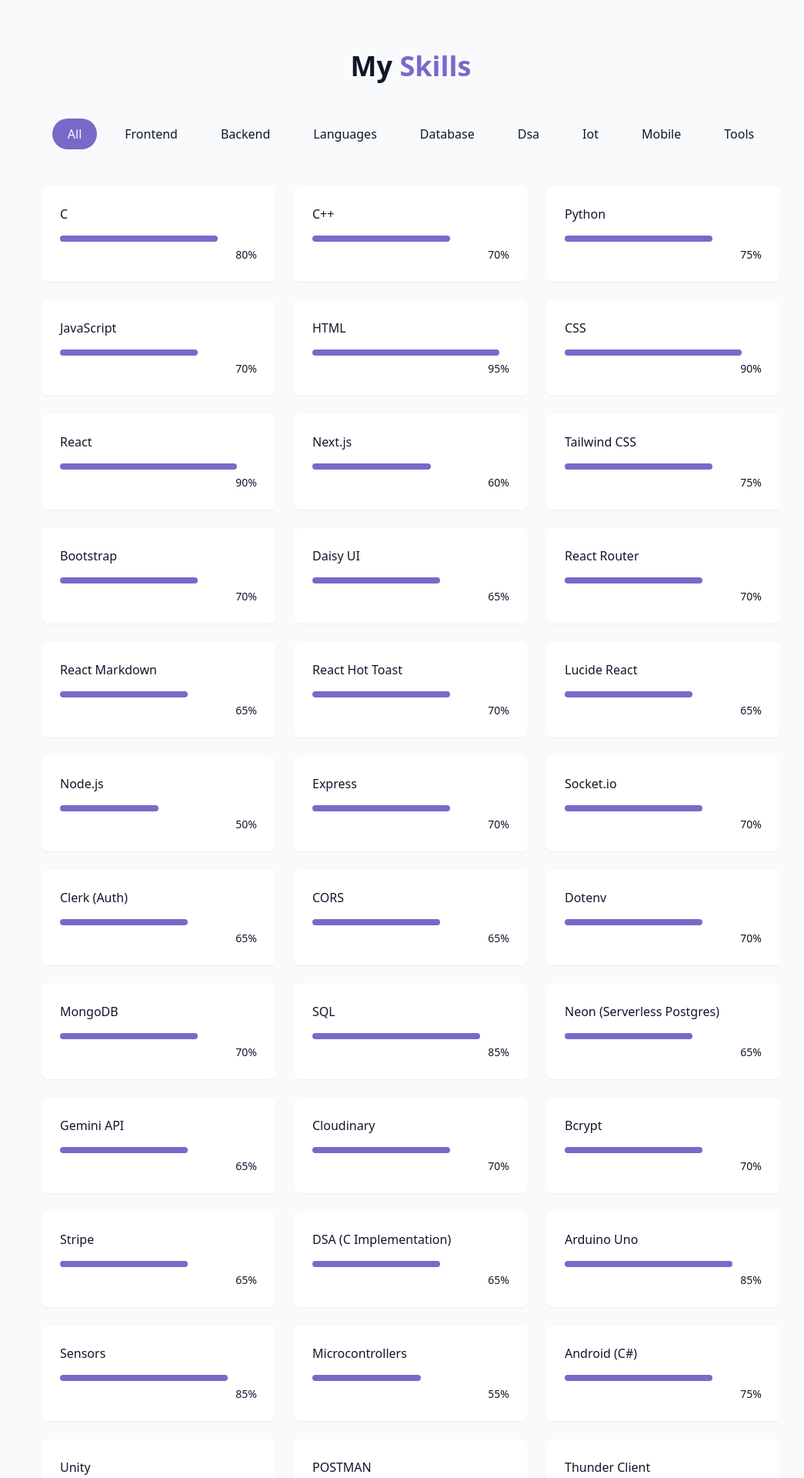
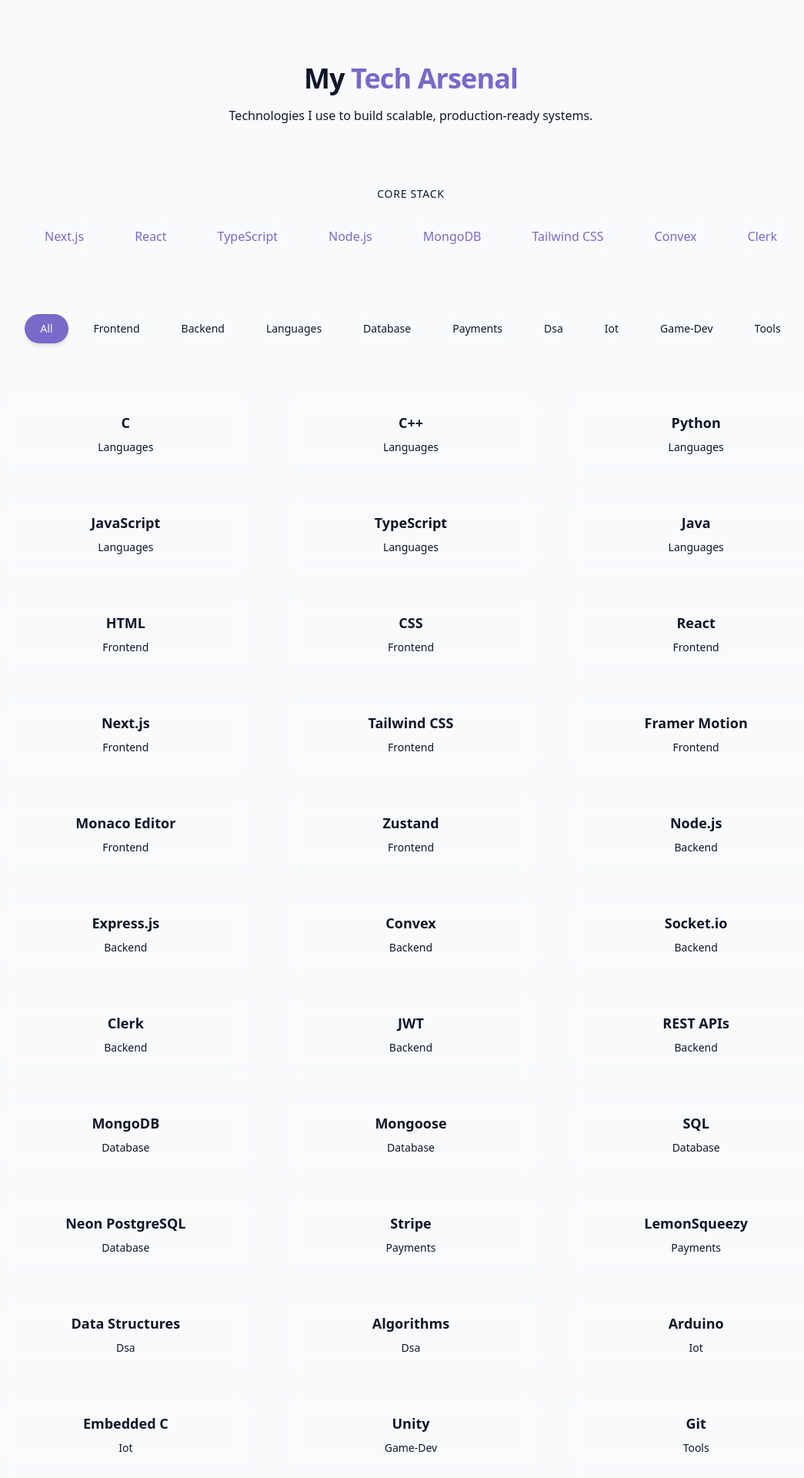
Before and after one commit to JaimilModi/JaimilModi-Portfolio, a React (Vite) app: page / in a window 1280 px wide. Shown: the part 1560-3480 px from the top of the page at 77% size, without its empty margins (106-1151 px from the left). Built offline with nearby package versions, Linux system fonts and the light colour scheme.

Commit message:
few more changes

```diff
--- a/src/components/ProjectsSection.jsx
+++ b/src/components/ProjectsSection.jsx
@@ -3,20 +3,21 @@
 const projects = [
   {
     id: 1,
-  title: "Food Delivery Webpage",
+    title: "Run-Craft",
     description:
-    "CraveCart is a full-stack food ordering platform that lets users browse menus, place orders, and make secure payments. It features real-time order tracking, user authentication, and an admin panel for restaurant and menu management.",
-  image: "/projects/CraveCart.png",
+      "A modern browser-based code editor for writing, running, and managing code snippets with real-time execution and a sleek developer-focused UI.",
+    image: "/projects/run-craft.png",
     tags: [
-    "React",
-    "MongoDb",
-    "Express",
-    "Axios",
-    "Stripe",
-    "Bcrypt",
-    "Nodemon",
+      "Next.js",
+      "TypeScript",
+      "Tailwind CSS",
+      "Convex",
+      "Clerk",
+      "Monaco Editor",
+      "Framer Motion",
+      "Zustand",
     ],
-  Url: "https://food-del-frontend-uva2.onrender.com",
+    Url: "https://run-craft.vercel.app/",
   },
   {
     id: 2,
@@ -43,8 +44,7 @@
       "CORS",
     ],
     Url: "https://taskora-ai.vercel.app/",
-}
-
+  },
 ];
 
 export const ProjectsSection = () => {
--- a/src/components/SkillsSection.jsx
+++ b/src/components/SkillsSection.jsx
@@ -1,94 +1,133 @@
 import { cn } from "@/lib/utils";
 import { useState } from "react";
 
+const coreStack = [
+  "Next.js",
+  "React",
+  "TypeScript",
+  "Node.js",
+  "MongoDB",
+  "Tailwind CSS",
+  "Convex",
+  "Clerk",
+];
+
 const skills = [
-  { name: "C", level: 80, category: "languages" },
-  { name: "C++", level: 70, category: "languages" },
-  { name: "Python", level: 75, category: "languages" },
-  { name: "JavaScript", level: 70, category: "languages" },
+  { name: "C", category: "languages" },
+  { name: "C++", category: "languages" },
+  { name: "Python", category: "languages" },
+  { name: "JavaScript", category: "languages" },
+  { name: "TypeScript", category: "languages" },
+  { name: "Java", category: "languages" },
 
-  { name: "HTML", level: 95, category: "frontend" },
-  { name: "CSS", level: 90, category: "frontend" },
-  { name: "React", level: 90, category: "frontend" },
-  { name: "Next.js", level: 60, category: "frontend" },
-  { name: "Tailwind CSS", level: 75, category: "frontend" },
-  { name: "Bootstrap", level: 70, category: "frontend" },
-  { name: "Daisy UI", level: 65, category: "frontend" },
-  { name: "React Router", level: 70, category: "frontend" },
-  { name: "React Markdown", level: 65, category: "frontend" },
-  { name: "React Hot Toast", level: 70, category: "frontend" },
-  { name: "Lucide React", level: 65, category: "frontend" },
+  { name: "HTML", category: "frontend" },
+  { name: "CSS", category: "frontend" },
+  { name: "React", category: "frontend" },
+  { name: "Next.js", category: "frontend" },
+  { name: "Tailwind CSS", category: "frontend" },
+  { name: "Framer Motion", category: "frontend" },
+  { name: "Monaco Editor", category: "frontend" },
+  { name: "Zustand", category: "frontend" },
 
-  { name: "Node.js", level: 50, category: "backend" },
-  { name: "Express", level: 70, category: "backend" },
-  { name: "Socket.io", level: 70, category: "backend" },
-  { name: "Clerk (Auth)", level: 65, category: "backend" },
-  { name: "CORS", level: 65, category: "backend" },
-  { name: "Dotenv", level: 70, category: "backend" },
+  { name: "Node.js", category: "backend" },
+  { name: "Express.js", category: "backend" },
+  { name: "Convex", category: "backend" },
+  { name: "Socket.io", category: "backend" },
+  { name: "Clerk", category: "backend" },
+  { name: "JWT", category: "backend" },
+  { name: "REST APIs", category: "backend" },
 
-  { name: "MongoDB", level: 70, category: "database" },
-  { name: "SQL", level: 85, category: "database" },
-  { name: "Neon (Serverless Postgres)", level: 65, category: "database" },
+  { name: "MongoDB", category: "database" },
+  { name: "Mongoose", category: "database" },
+  { name: "SQL", category: "database" },
+  { name: "Neon PostgreSQL", category: "database" },
 
-  { name: "Gemini API", level: 65, category: "api" },
-  { name: "Cloudinary", level: 70, category: "api" },
+  { name: "Stripe", category: "payments" },
+  { name: "LemonSqueezy", category: "payments" },
 
-  { name: "Bcrypt", level: 70, category: "security" },
-  { name: "Stripe", level: 65, category: "payments" },
+  { name: "Data Structures", category: "dsa" },
+  { name: "Algorithms", category: "dsa" },
 
-  { name: "DSA (C Implementation)", level: 65, category: "dsa" },
+  { name: "Arduino", category: "iot" },
+  { name: "Embedded C", category: "iot" },
 
-  { name: "Arduino Uno", level: 85, category: "iot" },
-  { name: "Sensors", level: 85, category: "iot" },
-  { name: "Microcontrollers", level: 55, category: "iot" },
+  { name: "Unity", category: "game-dev" },
 
-  { name: "Android (C#)", level: 75, category: "mobile" },
+  { name: "Git", category: "tools" },
+  { name: "GitHub", category: "tools" },
+  { name: "VS Code", category: "tools" },
+  { name: "Postman", category: "tools" },
+  { name: "Axios", category: "tools" },
+  { name: "Vercel", category: "tools" },
+  { name: "Render", category: "tools" },
+];
 
-  { name: "Unity", level: 69, category: "game-dev" },
-
-  { name: "POSTMAN", level: 80, category: "tools" },
-  { name: "Thunder Client", level: 70, category: "tools" },
-  { name: "Multer", level: 65, category: "tools" },
-  { name: "PDF-Parse", level: 60, category: "tools" },
-  { name: "Git/GitHub", level: 75, category: "tools" },
-  { name: "VS Code", level: 85, category: "tools" },
-  { name: "Nodemon", level: 70, category: "tools" },
-  { name: "Axios", level: 75, category: "tools" },
-];
 const categories = [
   "all",
   "frontend",
   "backend",
   "languages",
   "database",
+  "payments",
   "dsa",
   "iot",
-  "mobile",
+  "game-dev",
   "tools",
 ];
 
 export const SkillsSection = () => {
   const [activeCategory, setActiveCategory] = useState("all");
-  const filteredSkills = skills.filter(
-    (skill) => activeCategory === "all" || skill.category === activeCategory
-  );
+
+  const filteredSkills =
+    activeCategory === "all"
+      ? skills
+      : skills.filter((skill) => skill.category === activeCategory);
+
   return (
-    <section id="skill" className="py-24 px-4 relative bg-secondary/30">
-      <div className="container mx-auto max-w-5xl">
-        <h2 className="text-3xl md:text-4xl font-bold mb-12 text-center">
-          My <span className="text-primary">Skills</span>
-        </h2>
+    <section id="skill" className="py-28 px-4 relative">
+      <div className="container mx-auto max-w-6xl">
+        {/* Heading */}
+        <div className="text-center mb-20">
+          <h2 className="text-4xl font-bold tracking-tight">
+            My <span className="text-primary">Tech Arsenal</span>
+          </h2>
+          <p className="text-muted-foreground mt-4">
+            Technologies I use to build scalable, production-ready systems.
+          </p>
+        </div>
 
-        <div className="flex flex-wrap justify-center gap-4 mb-12">
-          {categories.map((category, key) => (
+        <div className="mb-20 text-center">
+          <h3 className="text-sm uppercase tracking-wider text-muted-foreground mb-6">
+            Core Stack
+          </h3>
+
+          <div className="flex flex-wrap justify-center gap-4">
+            {coreStack.map((tech, i) => (
+              <span
+                key={i}
+                className="px-6 py-2 rounded-full
+                           bg-white/5 backdrop-blur-md
+                           border border-white/10
+                           text-primary font-medium
+                           hover:bg-primary hover:text-primary-foreground
+                           transition-all duration-300"
+              >
+                {tech}
+              </span>
+            ))}
+          </div>
+        </div>
+
+        <div className="flex flex-wrap justify-center gap-3 mb-16">
+          {categories.map((category, i) => (
             <button
-              key={key}
+              key={i}
               onClick={() => setActiveCategory(category)}
               className={cn(
-                "px-5 py-2 rounded-full transition-colors duration-300 capitalize",
+                "px-5 py-2 text-sm rounded-full capitalize transition-all duration-300",
                 activeCategory === category
-                  ? "bg-primary text-primary-foreground"
-                  : "bg-secondary/70 text-foreground hover:bg-secondary"
+                  ? "bg-primary text-primary-foreground shadow-md"
+                  : "bg-white/5 backdrop-blur-md border border-white/10 hover:bg-white/10",
               )}
             >
               {category}
@@ -96,26 +135,28 @@
           ))}
         </div>
 
-        <div className="grid grid-cols-1 sm:grid-cols-2 lg:grid-cols-3 gap-6">
-          {filteredSkills.map((skill, key) => (
+        <div className="grid sm:grid-cols-2 lg:grid-cols-3 gap-6">
+          {filteredSkills.map((skill, i) => (
             <div
-              key={key}
-              className="bg-card p-6 rounded-lg shadow-xs card-hover"
+              key={i}
+              className="
+                group relative
+                p-6 rounded-xl
+                bg-white/5 backdrop-blur-md
+                border border-white/10
+                hover:border-primary/40
+                hover:-translate-y-1
+                hover:shadow-[0_8px_30px_rgba(0,0,0,0.3)]
+                transition-all duration-300
+              "
             >
-              <div className="text-left mb-4">
-                <h3 classname="font-semibold text-lg">{skill.name}</h3>
-              </div>
-              <div classname="w-full bg-secondary/50 h-2 rounded-full overflow-hidden">
-                <div
-                  className="bg-primary h-2 rounded-full origin-left animate-[grow_1.5s_ease-out"
-                  style={{ width: skill.level + "%" }}
-                />
-              </div>
-              <div className="text-right mt-1">
-                <span className="text-sm text-muted-foreground">
-                  {skill.level}%
-                </span>
-              </div>
+              <h4 className="font-semibold text-lg">{skill.name}</h4>
+
+              <p className="text-sm text-muted-foreground capitalize mt-2">
+                {skill.category}
+              </p>
+
+              <div className="absolute bottom-0 left-0 h-[2px] w-0 bg-primary transition-all duration-300 group-hover:w-full rounded-full" />
             </div>
           ))}
         </div>
```
Also changed, not shown: public/projects/run-craft.png (added). Lines whose indentation alone changed are shown as unchanged.
